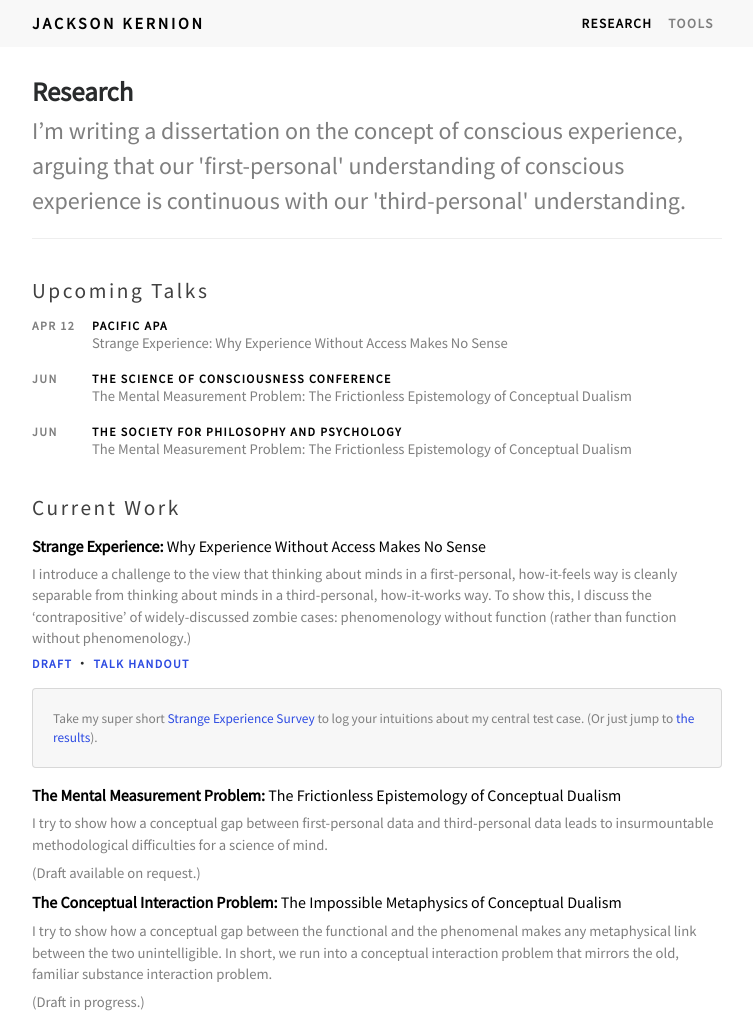
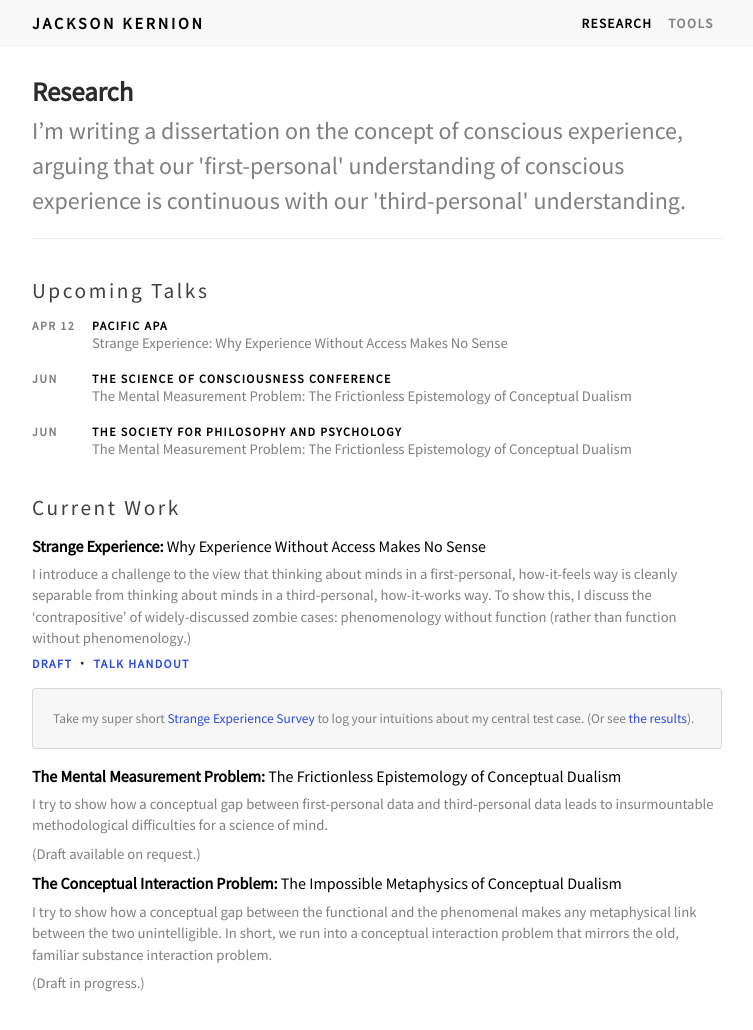
Before and after one commit to jacksonkernion/jacksonkernion.github.io, a Jekyll site: the page built from research.md, in a window 1280 px wide. Shown: the whole page, without its empty margins (263-1016 px from the left). Built offline with Jekyll 4.4.1, drawn with Linux system fonts in a browser that asks for light colours; nearby versions of some CDN libraries; our own code applies the rules of GitHub Pages for plain Markdown files.

Commit message:
Changed results link wording.

```diff
--- a/research.md
+++ b/research.md
@@ -37,7 +37,7 @@ title: Research
 </div>
 
 <div class="card bg-faded">
-<div class="card-block"><p style="margin-bottom:0; font-size:10pt;">Take my super short <a href="https://docs.google.com/forms/d/e/1FAIpQLSfKN9CzRFSTkLHfXIUNBZ7sVlA_J6t5qm7LIkx086wBxs3pHQ/viewform?usp=sf_link">Strange Experience Survey</a> to log your intuitions about my central test case. (Or just jump to <a href="https://docs.google.com/forms/d/e/1FAIpQLSfKN9CzRFSTkLHfXIUNBZ7sVlA_J6t5qm7LIkx086wBxs3pHQ/viewanalytics">the results</a>).</p></div></div>
+<div class="card-block"><p style="margin-bottom:0; font-size:10pt;">Take my super short <a href="https://docs.google.com/forms/d/e/1FAIpQLSfKN9CzRFSTkLHfXIUNBZ7sVlA_J6t5qm7LIkx086wBxs3pHQ/viewform?usp=sf_link">Strange Experience Survey</a> to log your intuitions about my central test case. (Or see <a href="https://docs.google.com/forms/d/e/1FAIpQLSfKN9CzRFSTkLHfXIUNBZ7sVlA_J6t5qm7LIkx086wBxs3pHQ/viewanalytics">the results</a>).</p></div></div>
 
 <p class="item-title">The Mental Measurement Problem: <span class="paper-subtitle">The Frictionless Epistemology of Conceptual Dualism</span></p>
 <div class="item-description">
```
